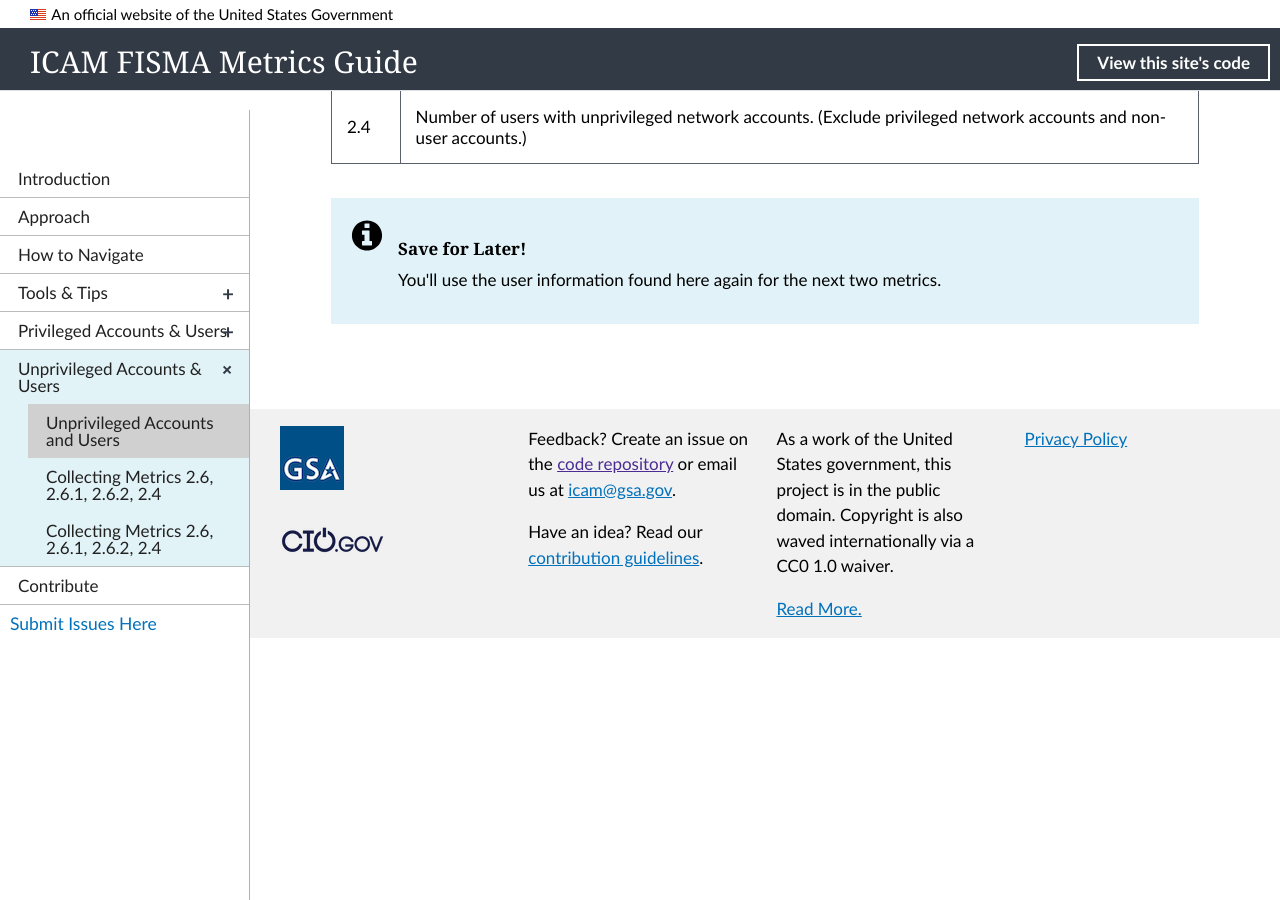
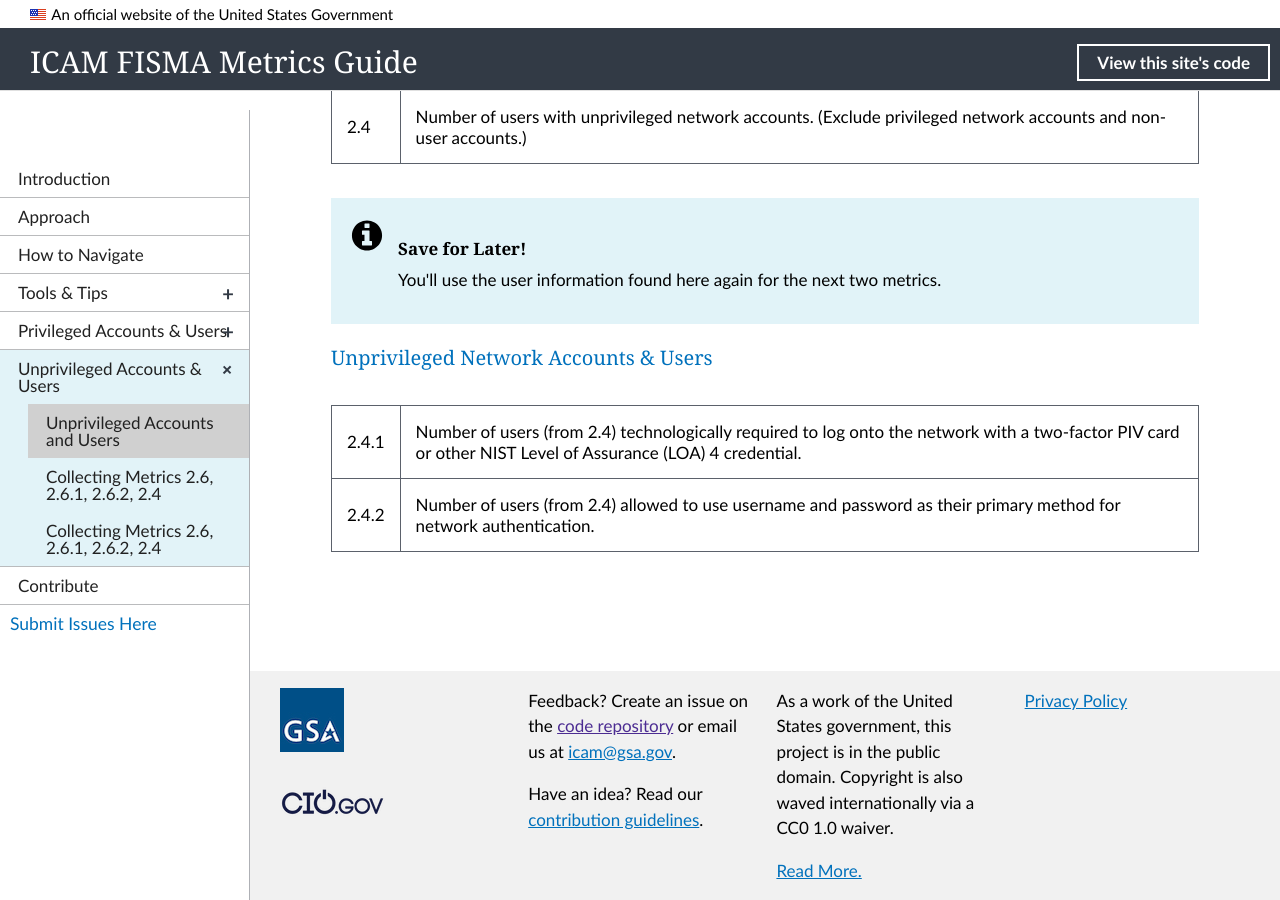
Before and after one commit to GSA/icam-fisma, a Jekyll site: the page built from _unpriv-mgmt/03_main-unpriv.md, in a window 1280 px wide and 900 px high, scrolled down 576 px. Built offline with Jekyll 4.4.1, drawn with Linux system fonts in a browser that asks for light colours; nearby versions of some CDN libraries; before the commit the page ends 1214 px from its top, so only the background shows below that.

Commit message:
Add 2.4.1 and 2.4.2 metrics

```diff
--- a/_unpriv-mgmt/03_main-unpriv.md
+++ b/_unpriv-mgmt/03_main-unpriv.md
@@ -21,3 +21,8 @@ This section covers FISMA metrics around unprivileged accounts and users (2.6, 2
     You'll use the user information found here again for the next two metrics.</p>
 </div>
 </div>
+
+### [Unprivileged Network Accounts & Users](collection-241-242)
+
+| 2.4.1 | Number of users (from 2.4) technologically required to log onto the network with a two-factor PIV card or other NIST Level of Assurance (LOA) 4 credential.
+| 2.4.2 | Number of users (from 2.4) allowed to use username and password as their primary method for network authentication.
```
